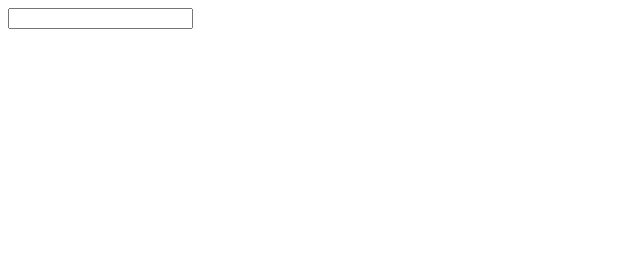
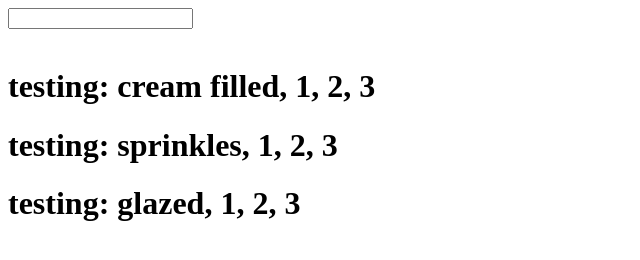
Before and after one commit to jsbarrett/binding-test, a plain HTML site: page index.html in a window 1280 px wide. Shown: the whole page, without its empty margins (0-640 px from the left). Drawn offline with Linux system fonts and the light colour scheme.

Commit message:
added basic idea for repeating dom elements

```diff
--- a/index.html
+++ b/index.html
@@ -9,6 +9,23 @@
   <span contenteditable data-bind="scope1.firstName.name"></span>
   <div data-bind="scope1.firstName.name" contenteditable></div>
 
+  <h1 data-repeat="scope.donuts">
+    testing: {{x}}, 1, 2, 3
+  </h1>
+
+  <script>
+    const scope = {
+      donuts: ["glazed", "sprinkles", "cream filled"]
+    }
+
+    const repeat = document.querySelector('[data-repeat]');
+    scope.donuts.forEach( donut => {
+      const newDonut = repeat.outerHTML.replace('{{x}}', donut);
+      repeat.insertAdjacentHTML('afterend', newDonut);
+    });
+    repeat.parentNode.removeChild(repeat);
+  </script>
+
   <script src="events.js"></script>
   <script src="script.js"></script>
 </body>
```
